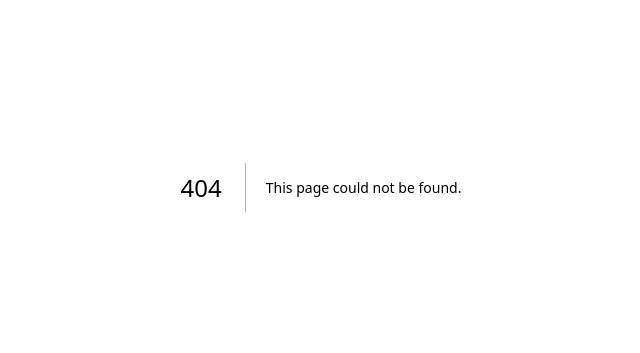
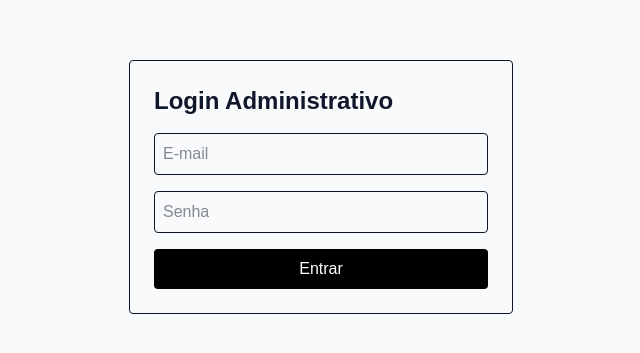
Before and after one commit to dimelobarros/opinaai-core, a Next.js app: page /login in a window 1280 px wide. Before the commit this address had no page. Shown: the part 213-566 px from the top of the page, without its empty margins (319-959 px from the left). Built offline with nearby package versions, Linux system fonts and the light colour scheme.

Commit message:
Foram feitos ajustes nos arquivos middleware.ts, auth.config.ts, postgre.ts e auth.d.ts. Foi também removido o arquivo role.enum.ts, visando diminuir a complexidade da arquitetura. Foram adicionados arquivos na rota login e nas pastas application, domain e infrastructure da arquitetura identity.

```diff
--- /dev/null
+++ b/src/app/(admin)/admin/layout.tsx
@@ -0,0 +1,20 @@
+import { redirect } from 'next/navigation';
+
+import { auth } from '@/modules/identity/infrastructure/auth/auth';
+
+/**
+ * Layout protegido do admin.
+ */
+export default async function AdminLayout({
+  children
+}: {
+  children: React.ReactNode;
+}) {
+  const session = await auth();
+
+  if (!session) {
+    redirect('/login');
+  }
+
+  return <>{children}</>;
+}
--- /dev/null
+++ b/src/app/login/page.tsx
@@ -0,0 +1,85 @@
+'use client';
+
+import { useState } from 'react';
+
+import { signIn } from 'next-auth/react';
+import { useRouter } from 'next/navigation';
+
+/**
+ * Página de login administrativo.
+ */
+export default function LoginPage() {
+  const router = useRouter();
+
+  const [email, setEmail] = useState('');
+  const [password, setPassword] = useState('');
+  const [loading, setLoading] = useState(false);
+  const [error, setError] = useState('');
+
+  async function handleSubmit(event: React.FormEvent) {
+    event.preventDefault();
+
+    setLoading(true);
+    setError('');
+
+    const response = await signIn('credentials', {
+      email,
+      password,
+      redirect: false
+    });
+
+
+    if (response?.error) {
+      setError('Credenciais inválidas');
+      setLoading(false);
+      return;
+    }
+
+    setLoading(false);
+
+    router.push('/admin');
+  }
+
+  return (
+    <main className="flex min-h-screen items-center justify-center">
+      <form
+        onSubmit={handleSubmit}
+        className="flex w-full max-w-sm flex-col gap-4 rounded border p-6"
+      >
+        <h1 className="text-2xl font-bold">
+          Login Administrativo
+        </h1>
+
+        <input
+          type="email"
+          placeholder="E-mail"
+          value={email}
+          onChange={(event) => setEmail(event.target.value)}
+          className="rounded border p-2"
+        />
+
+        <input
+          type="password"
+          placeholder="Senha"
+          value={password}
+          onChange={(event) => setPassword(event.target.value)}
+          className="rounded border p-2"
+        />
+
+        {error && (
+          <span className="text-sm text-red-500">
+            {error}
+          </span>
+        )}
+
+        <button
+          type="submit"
+          disabled={loading}
+          className="rounded bg-black p-2 text-white"
+        >
+          {loading ? 'Entrando...' : 'Entrar'}
+        </button>
+      </form>
+    </main>
+  );
+}
--- /dev/null
+++ b/src/modules/identity/application/use-cases/authenticate-user.use-case.ts
@@ -0,0 +1,28 @@
+import { PasswordService } from '../../infrastructure/auth/password';
+import { PostgresUserRepository } from '../../infrastructure/repositories/postgres-user.repository';
+
+const repository = new PostgresUserRepository();
+
+/**
+ * Caso de uso responsável pela autenticação.
+ */
+export class AuthenticateUserUseCase {
+  async execute(email: string, password: string) {
+    const user = await repository.findByEmail(email);
+
+    if (!user) {
+      return null;
+    }
+
+    const passwordMatches = await PasswordService.verify(
+      user.password_hash,
+      password
+    );
+
+    if (!passwordMatches) {
+      return null;
+    }
+
+    return user;
+  }
+}
--- a/src/modules/identity/domain/enums/role.enum.ts
+++ /dev/null
@@ -1,14 +0,0 @@
-/**
- * Enum central de roles do sistema.
- *
- * Mesmo existindo apenas ADMIN inicialmente,
- * a estrutura já é preparada para expansão futura.
- *
- * Isso evita:
- * - hardcoded permissions;
- * - refatorações grandes;
- * - acoplamento de autorização.
- */
-export enum Role {
-    ADMIN = 'ADMIN'
-}
--- /dev/null
+++ b/src/modules/identity/domain/repositories/user.repository.ts
@@ -0,0 +1,11 @@
+import { UserEntity } from '../entities/user.entity';
+
+/**
+ * Contrato do repositório de usuários.
+ *
+ * Objetivo:
+ * Desacoplar regra de negócio da persistência.
+ */
+export interface UserRepository {
+  findByEmail(email: string): Promise<UserEntity | null>;
+}
--- a/src/modules/identity/infrastructure/auth/auth.config.ts
+++ b/src/modules/identity/infrastructure/auth/auth.config.ts
@@ -1,27 +1,21 @@
 import type { NextAuthConfig } from 'next-auth';
 import Credentials from 'next-auth/providers/credentials';
+
+import { AuthenticateUserUseCase } from '../../application/use-cases/authenticate-user.use-case';
+import { loginSchema } from '../validations/login.schema';
 
 /**
  * Configuração central do Auth.js.
  *
  * Responsabilidades:
- * - definir estratégia de autenticação;
  * - configurar providers;
+ * - configurar autenticação;
  * - configurar sessão JWT;
- * - preparar callbacks futuros;
- * - centralizar comportamento de autenticação.
+ * - configurar callbacks;
+ * - configurar páginas protegidas.
  *
- * Impacto arquitetural:
- *
- * Este arquivo se torna o núcleo da autenticação.
- * Todas as futuras estratégias de login devem ser adicionadas aqui.
- *
- * Exemplo futuro:
- * - Google OAuth
- * - Microsoft OAuth
- * - SSO
- * - Magic Link
- * - ...
+ * Esta configuração foi simplificada para manter
+ * compatibilidade com a arquitetura atual do SaaS.
  */
 export const authConfig: NextAuthConfig = {
   providers: [
@@ -41,24 +35,99 @@ export const authConfig: NextAuthConfig = {
       },
 
       /**
-             * OBS:
-             * O authorize ainda NÃO será implementado!
-             * Estou preparando toda parte da infraestrutura primeiro.
-             * A lógica real será implementada quando estiver sendo tratado o Backend.
+       * Responsável por autenticar o usuário
+       * utilizando e-mail e senha.
        */
-            async authorize() {
+      async authorize(credentials) {
+        const parsed = loginSchema.safeParse(credentials);
+
+        if (!parsed.success) {
           return null;
+        }
+
+        const { email, password } = parsed.data;
+
+        const useCase = new AuthenticateUserUseCase();
+
+        let user = null;
+
+        try {
+          user = await useCase.execute(email, password);
+        } catch (error) {
+          console.error('Erro na autenticação:', error);
+
+          return null;
+        }
+
+        if (!user) {
+          return null;
+        }
+
+        /**
+         * Objeto retornado para o JWT.
+         *
+         * IMPORTANTE:
+         * Apenas dados necessários devem ser expostos.
+         */
+        return {
+          id: user.id,
+          name: user.name,
+          email: user.email,
+          role: user.role
+        };
       }
     })
   ],
 
+  /**
+   * Estratégia JWT simplificada.
+   *
+   * Mantém o sistema stateless
+   * e reduz complexidade.
+   */
   session: {
     strategy: 'jwt'
   },
 
+  /**
+   * Página customizada de login.
+   */
   pages: {
     signIn: '/login'
   },
 
+  callbacks: {
+    /**
+     * Callback executado na geração do JWT.
+     *
+     * Responsável por persistir dados
+     * adicionais da sessão.
+     */
+    async jwt({ token, user }) {
+      if (user) {
+        token.id = user.id as string;
+        token.role = user.role as string;
+      }
+
+      return token;
+    },
+
+    /**
+     * Callback responsável por expor
+     * dados do JWT na sessão do frontend.
+     */
+    async session({ session, token }) {
+      if (session.user) {
+        session.user.id = token.id as string;
+        session.user.role = token.role as string;
+      }
+
+      return session;
+    }
+  },
+
+  /**
+   * Secret obrigatória para assinatura JWT.
+   */
   secret: process.env.AUTH_SECRET
 };
--- /dev/null
+++ b/src/modules/identity/infrastructure/repositories/postgres-user.repository.ts
@@ -0,0 +1,37 @@
+import { pool } from '@/shared/infra/database/connection/postgres';
+
+import { UserEntity } from '../../domain/entities/user.entity';
+import { UserRepository } from '../../domain/repositories/user.repository';
+
+/**
+ * Repositório PostgreSQL de usuários.
+ */
+export class PostgresUserRepository implements UserRepository {
+  async findByEmail(email: string): Promise<UserEntity | null> {
+    const normalizedEmail = email.trim().toLowerCase();
+
+    const result = await pool.query<UserEntity>(
+      `
+        SELECT
+          id,
+          name,
+          email,
+          password_hash,
+          role,
+          is_active
+        FROM users
+        WHERE email = $1
+          AND is_active = TRUE
+          AND deleted_at IS NULL
+        LIMIT 1
+      `,
+      [normalizedEmail]
+    );
+
+    if (!result.rows.length) {
+      return null;
+    }
+
+    return result.rows[0];
+  }
+}
--- /dev/null
+++ b/src/modules/identity/infrastructure/validations/login.schema.ts
@@ -0,0 +1,9 @@
+import { z } from 'zod';
+
+/**
+ * Schema de validação do login.
+ */
+export const loginSchema = z.object({
+    email: z.string().email(),
+    password: z.string().min(6)
+});
--- a/src/shared/infra/database/connection/postgres.ts
+++ b/src/shared/infra/database/connection/postgres.ts
@@ -1,104 +1,12 @@
-/**
- * ARQUIVO: src/shared/infra/database/connection/postgres.ts
- * CAMADA: infrastructure
- * MÓDULO: shared
- *
- * RESPONSABILIDADE:
- * Centralizar a criação e reutilização do pool de conexão com PostgreSQL.
- *
- * O QUE ESTE ARQUIVO FAZ:
- * - lê a variável de ambiente DATABASE_URL;
- * - valida se a conexão com banco foi configurada;
- * - cria um pool de conexão PostgreSQL usando o pacote pg;
- * - reutiliza o mesmo pool durante desenvolvimento com hot reload;
- * - exporta o pool usado pelos repositories reais do sistema.
- *
- * IMPORTÂNCIA NO SISTEMA:
- * Este arquivo é a base da persistência real do OpinaAi Core.
- * Todos os repositories PostgreSQL dependem deste pool para consultar
- * e gravar dados no banco.
- *
- * OBSERVAÇÃO ARQUITETURAL:
- * Este arquivo não contém regra de negócio.
- * Ele pertence à infraestrutura compartilhada e deve depender apenas
- * da configuração de ambiente e do driver PostgreSQL.
- */
-
-import { Pool } from "pg";
+import { Pool } from 'pg';
 
 /**
- * ======================================================
- * 1. Registro global do pool em desenvolvimento
- * ======================================================
- *
- * Em ambientes como Next.js com hot reload, os módulos podem ser
- * reavaliados várias vezes durante o desenvolvimento.
- *
- * DECISÃO ARQUITETURAL:
- * Guardar o pool em globalThis evita criar conexões duplicadas
- * desnecessariamente enquanto o servidor local recarrega.
+ * Pool PostgreSQL compartilhado.
  */
-const globalForPg = globalThis as unknown as {
-  opinaAiPgPool?: Pool;
-};
+export const pool = new Pool({
+  connectionString: process.env.DATABASE_URL,
 
-/**
- * ======================================================
- * 2. Criação do pool PostgreSQL
- * ======================================================
- *
- * Lê a DATABASE_URL e cria uma instância reutilizável do Pool.
- *
- * IMPORTÂNCIA:
- * A aplicação não deve conter credenciais fixas no código.
- * Em produção, inclusive na Vercel, a DATABASE_URL deve ser configurada
- * como variável de ambiente no painel da plataforma.
- */
-function createPool(): Pool {
-  const connectionString = process.env.DATABASE_URL;
-
-  /**
-   * ======================================================
-   * 2.1. Validação da DATABASE_URL
-   * ======================================================
-   *
-   * Sem DATABASE_URL, o OpinaAi Core não consegue acessar
-   * o banco PostgreSQL real.
-   */
-  if (!connectionString) {
-    throw new Error("DATABASE_URL_NAO_CONFIGURADA");
-  }
-
-  return new Pool({
-    connectionString,
-  });
-}
-
-/**
- * ======================================================
- * 3. Pool oficial compartilhado
- * ======================================================
- *
- * Este é o pool usado por repositories, rotas server-side
- * e health checks que acessam PostgreSQL.
- *
- * COMPORTAMENTO:
- * - em desenvolvimento, reaproveita o pool salvo em globalThis;
- * - em produção, cria a instância normal do Pool.
- */
-export const pgPool = globalForPg.opinaAiPgPool ?? createPool();
-
-/**
- * ======================================================
- * 4. Persistência do pool fora de produção
- * ======================================================
- *
- * Apenas em ambiente não produtivo o pool é guardado em globalThis.
- *
- * IMPORTÂNCIA:
- * Isso reduz conexões duplicadas durante hot reload local sem mudar
- * o comportamento esperado em produção.
- */
-if (process.env.NODE_ENV !== "production") {
-  globalForPg.opinaAiPgPool = pgPool;
-}
+  max: 10,
+  idleTimeoutMillis: 30000,
+  connectionTimeoutMillis: 5000
+});
--- a/src/types/auth.d.ts
+++ b/src/types/auth.d.ts
@@ -1,39 +1,28 @@
-import { Role } from '@/modules/identity/domain/enums/role.enum';
+import { DefaultSession } from 'next-auth';
 
 import 'next-auth';
+import 'next-auth/jwt';
 
 /**
- * Extensão de tipos do Auth.js.
- *
- * Responsabilidade:
- *
- * Permitir que a sessão carregue:
- * - id do usuário;
- * - role (papel);
- * - dados administrativos.
- *
- * Impacto arquitetural:
- *
- * Garante tipagem consistente em:
- * - frontend;
- * - backend;
- * - middleware;
- * - server actions futuras.
+ * Tipagem global da autenticação.
  */
+
 declare module 'next-auth' {
   interface Session {
     user: {
       id: string;
-            role: Role;
-            email: string;
-            name: string;
-        };
+      role: string;
+    } & DefaultSession['user'];
+  }
+
+  interface User {
+    role: string;
   }
 }
 
 declare module 'next-auth/jwt' {
   interface JWT {
     id: string;
-        role: Role;
+    role: string;
   }
 }
```
Also changed, not shown: middleware.ts (+6 -6 lines), src/modules/identity/domain/entities/user.entity.ts (added, +11 -0 lines). Lines whose indentation alone changed are shown as unchanged.
